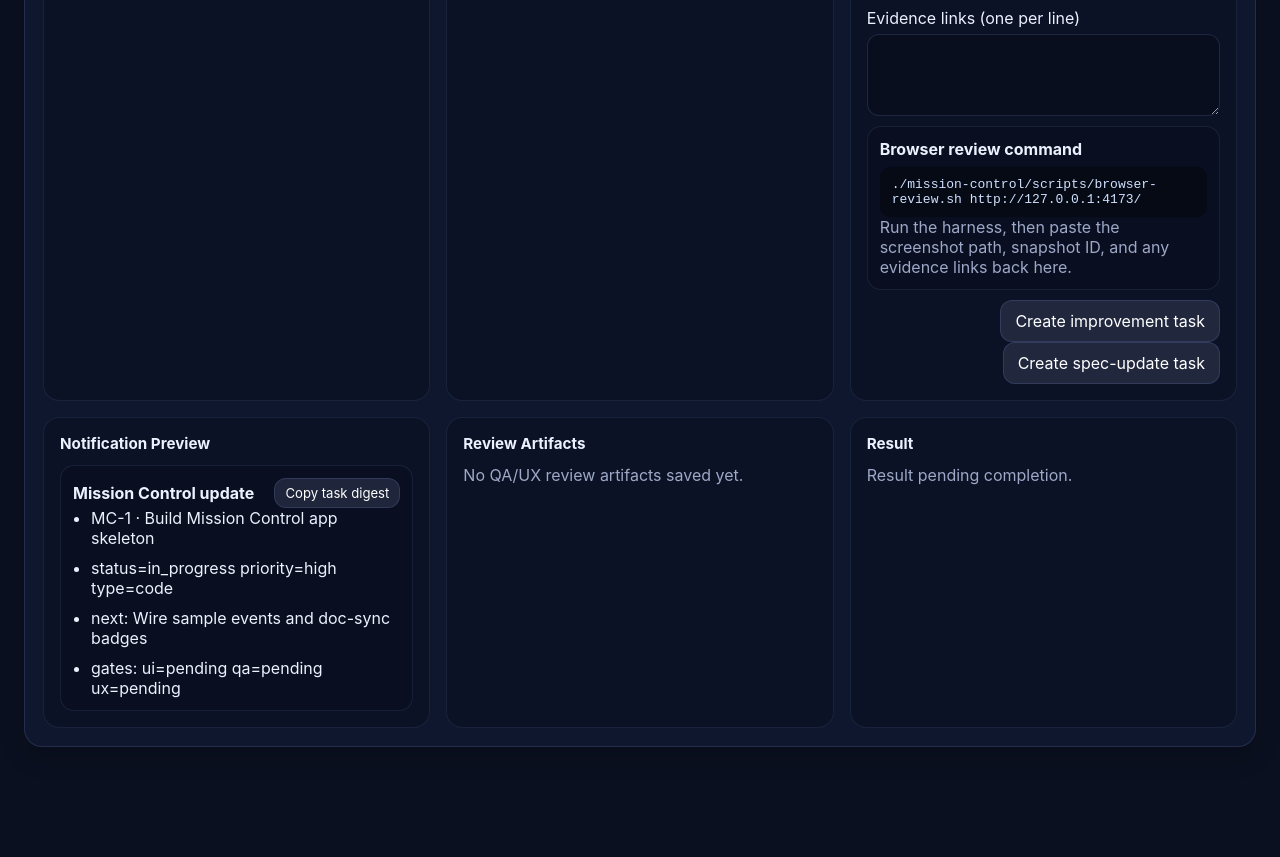
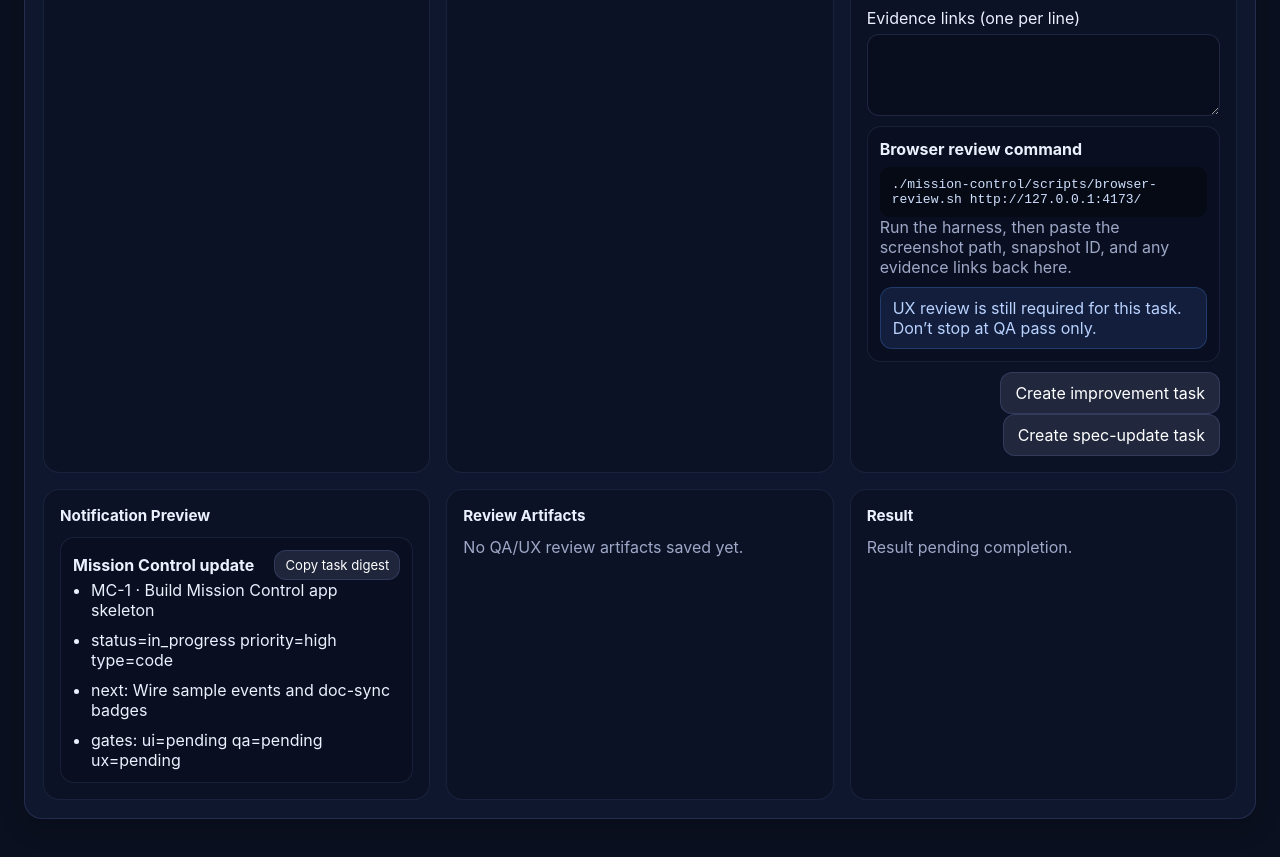
Before and after one commit to celine-1984-2077/celine-missioncontrol, a React (Vite) app in the folder mission-control/: page / in a window 1280 px wide. Shown: the part 4080-4937 px from the top of the page. Before the commit the page ends 4875 px from the top, so only its background shows below. Built offline with nearby package versions, Linux system fonts and the light colour scheme.

Commit message:
Remind operators when UX review is required

```diff
--- a/mission-control/src/App.tsx
+++ b/mission-control/src/App.tsx
@@ -397,6 +397,9 @@ export function App() {
                   <strong>Browser review command</strong>
                   <code>./mission-control/scripts/browser-review.sh {reviewDraft.targetUrl || 'http://127.0.0.1:4173/'}</code>
                   <p className="muted">Run the harness, then paste the screenshot path, snapshot ID, and any evidence links back here.</p>
+                  {selectedTask.requiresUxReview && !selectedTaskUxReady && (
+                    <p className="ux-review-reminder">UX review is still required for this task. Don’t stop at QA pass only.</p>
+                  )}
                 </div>
                 <div className="actions-row wrap">
                   {runs.filter((run) => run.taskId === selectedTask.id && run.status === 'running' && (run.kind === 'qa_review' || run.kind === 'ux_review')).map((run) => (
--- a/mission-control/src/styles.css
+++ b/mission-control/src/styles.css
@@ -391,3 +391,12 @@ button.secondary {
   border: 1px solid rgba(245, 166, 35, 0.24);
   color: #f3d08b;
 }
+
+.ux-review-reminder {
+  margin-top: 10px;
+  padding: 10px 12px;
+  border-radius: 12px;
+  background: rgba(85, 147, 255, 0.12);
+  border: 1px solid rgba(85, 147, 255, 0.24);
+  color: #b9d2ff;
+}
```
Also changed, not shown: 1 other file (tests, documents, lock files or other folders).
